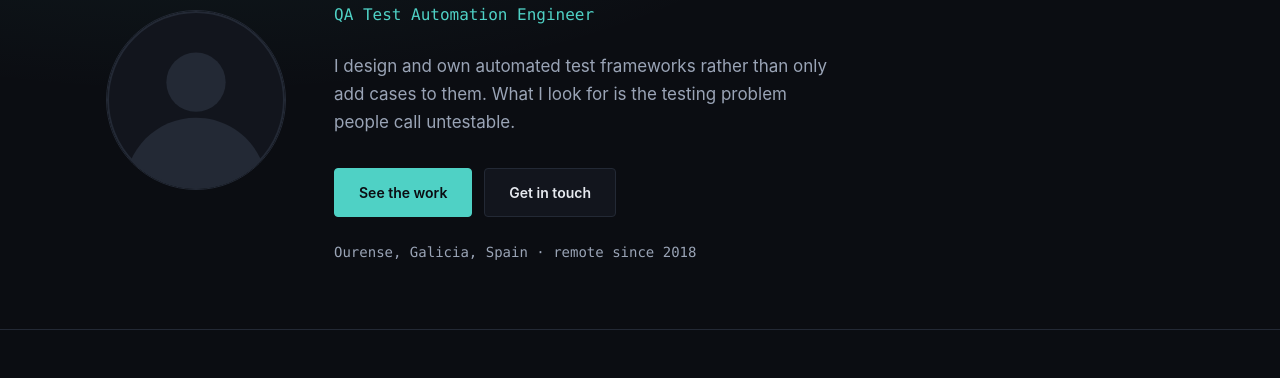
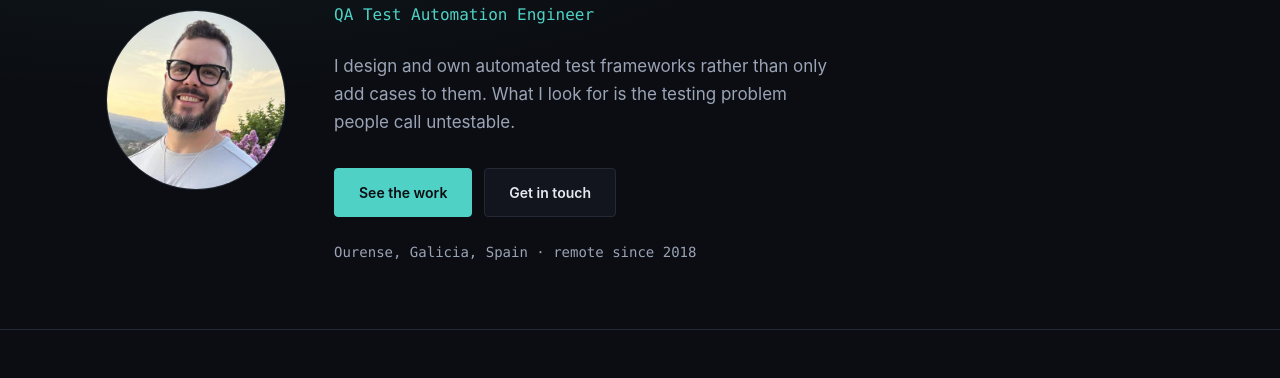
Before and after one commit to eduramos21/eduramos21.github.io, a website: page index.html in a window 1280 px wide. Shown: the part 186-564 px from the top of the page. Drawn offline with Linux system fonts and the light colour scheme.

Commit message:
feat: use the real hero photo
Replaces the placeholder avatar. 460x460 JPEG at 28KB, so it needs no
processing, and fetchpriority=high because it is the largest paint in the
viewport on load.

```diff
--- a/index.html
+++ b/index.html
@@ -50,8 +50,8 @@
 
   <section class="hero" id="hero">
     <div class="hero__inner">
-      <img class="hero__photo" src="assets/img/me.svg" width="180" height="180"
-           alt="Eduardo Ramos">
+      <img class="hero__photo" src="assets/img/profile-pic.jpeg" width="180" height="180"
+           alt="Eduardo Ramos" fetchpriority="high">
       <div class="hero__text">
         <h1>Eduardo&nbsp;Ramos</h1>
         <p class="hero__role">QA Test Automation Engineer</p>
```
Also changed, not shown: assets/img/me.svg (deleted), assets/img/profile-pic.jpeg (added).
